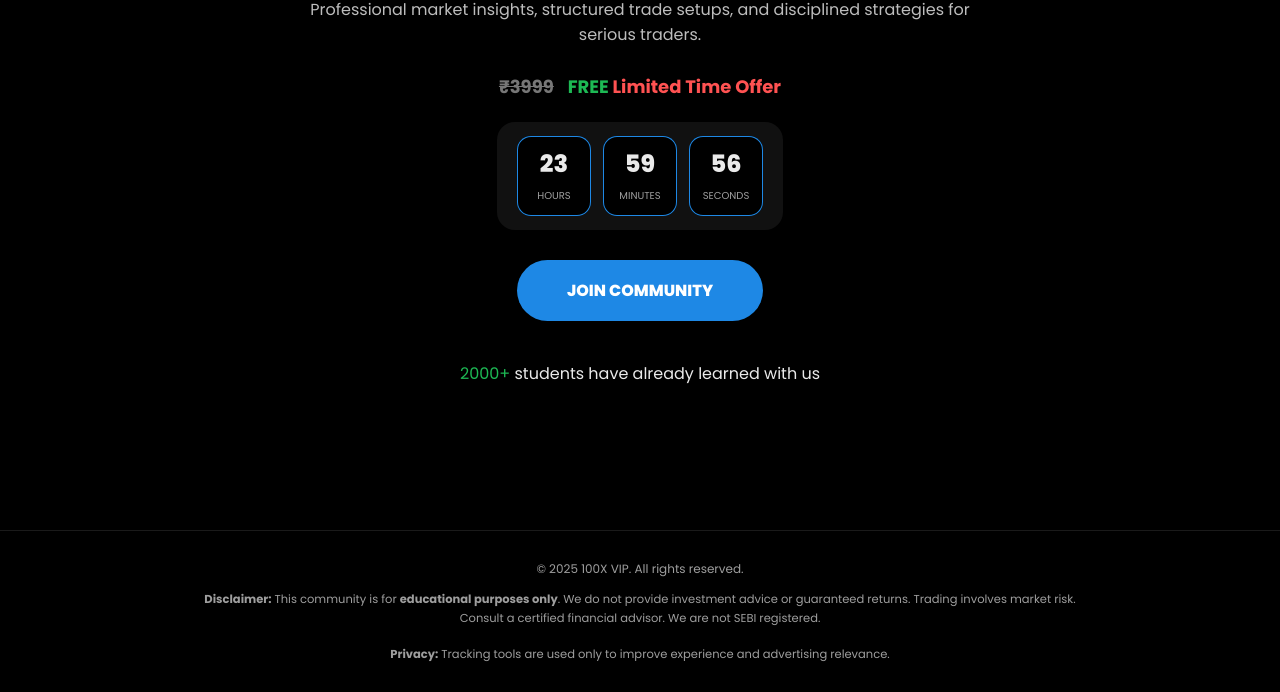
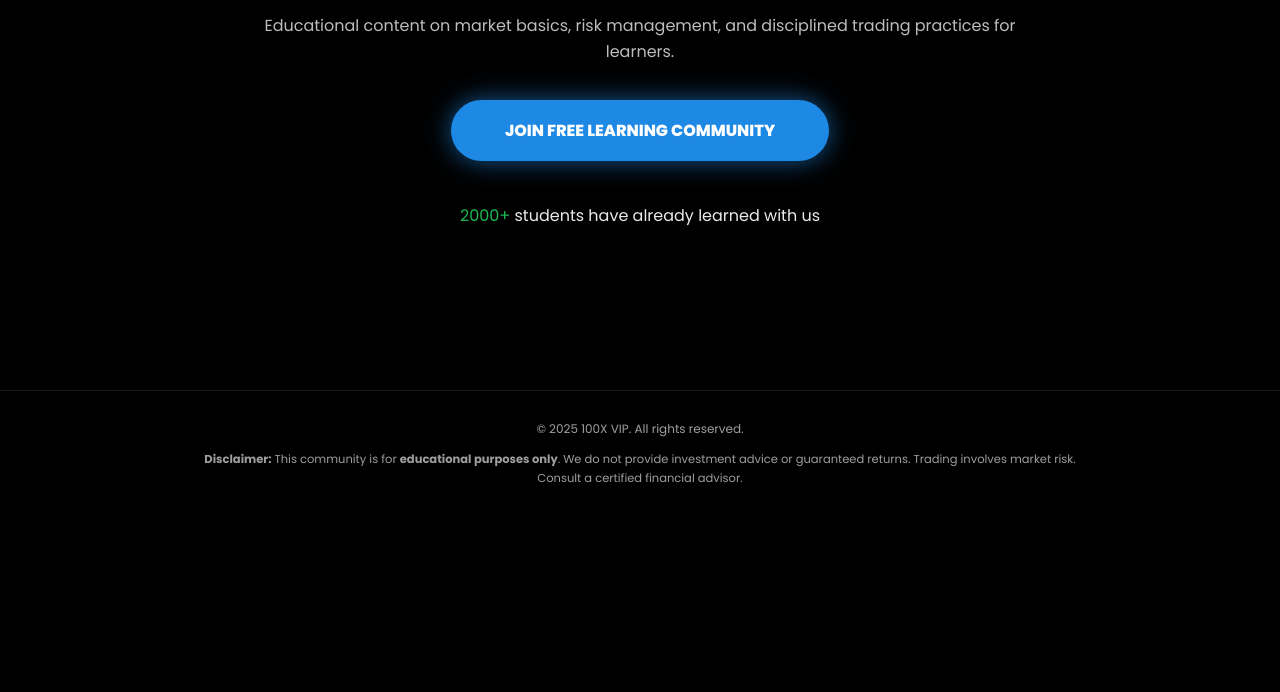
Before and after one commit to Nirupamkumar-frontenddeveloper/StockArcheryLanding, a plain HTML site: page index.html in a window 1280 px wide. Shown: the part 242-934 px from the top of the page. After the commit the page ends 800 px from the top, so only its background shows below. Drawn offline with Linux system fonts and the light colour scheme.

Commit message:
Refactor hero section layout and update content for clarity and engagement

```diff
--- a/index.html
+++ b/index.html
@@ -24,7 +24,6 @@ fbq('track', 'PageView');
 <img height="1" width="1" style="display:none"
 src="https://www.facebook.com/tr?id=3453987861418558&ev=PageView&noscript=1"/>
 </noscript>
-<!-- End Meta Pixel Code -->
 
 <style>
 *{
@@ -34,11 +33,10 @@ src="https://www.facebook.com/tr?id=3453987861418558&ev=PageView&noscript=1"/>
   font-family:'Poppins',sans-serif;
 }
 
-/* 🔴 FIX: navbar fixed hai isliye body padding-top */
 body{
   background:#000;
   color:#eaeaea;
-  padding-top:96px; /* navbar height */
+  padding-top:96px;
 }
 
 .navbar{
@@ -89,97 +87,49 @@ body{
 }
 
 .hero{
-  padding:64px 20px;
+  padding:72px 20px;
   text-align:center;
-  max-width:1200px;
+  max-width:1100px;
   margin:auto;
 }
 
-.hero h1{
-  font-size:clamp(30px,5vw,44px);
+.hero-title{
+  font-size:clamp(32px,5vw,46px);
   font-weight:800;
-  margin-bottom:14px;
-  color:#fff;
-  white-space:nowrap;
+  margin-bottom:18px;
 }
 
-.hero h1 .green{color:#1db954}
-.hero h1 .red{color:#ff5252}
+.hero-title .green{color:#1db954}
+.hero-title .red{color:#ff5252}
 
 .hero p{
   font-size:clamp(14px,2.5vw,16px);
   color:#bdbdbd;
-  max-width:720px;
-  margin:0 auto 26px;
-}
-
-.offer-text{
-  margin-top:8px;
-  font-size:18px;
-  font-weight:700;
-}
-
-.offer-text .old-price{
-  text-decoration:line-through;
-  color:#777;
-  margin-right:10px;
-}
-
-.offer-text .free{color:#1db954}
-.offer-text .limited{color:#ff5252}
-
-.countdown-wrapper{
-  margin-top:22px;
-  display:flex;
-  justify-content:center;
-}
-
-.countdown{
-  display:flex;
-  gap:12px;
-  padding:14px 20px;
-  border-radius:18px;
-  background:#111;
-}
-
-.time-box{
-  min-width:74px;
-  padding:10px;
-  border-radius:14px;
-  background:#000;
-  box-shadow:inset 0 0 0 1px #1e88e5;
-}
-
-.time-box span{
-  display:block;
-  font-size:24px;
-  font-weight:800;
-}
-
-.time-box small{
-  font-size:10px;
-  color:#9e9e9e;
+  max-width:820px;
+  margin:0 auto 36px;
+  line-height:1.6;
 }
 
 .hero-cta{
-  margin-top:30px;
   display:inline-flex;
   background:#1e88e5;
   color:#fff;
-  padding:18px 50px;
+  padding:18px 54px;
   border-radius:44px;
   font-weight:800;
+  font-size:16px;
   cursor:pointer;
+  box-shadow:0 0 26px rgba(30,136,229,.65);
 }
 
 .social-proof{
-  margin-top:40px;
+  margin-top:42px;
 }
 
 .students span{color:#1db954}
 
 footer{
-  margin-top:80px;
+  margin-top:90px;
   padding:28px 20px;
   text-align:center;
   font-size:12px;
@@ -216,28 +166,26 @@ footer{
 </nav>
 
 <section class="hero">
-  <h1><span class="green">100</span><span class="red">X</span> Trading Community</h1>
-  <p>Professional market insights, structured trade setups, and disciplined strategies for serious traders.</p>
 
-  <div class="offer-text">
-    <span class="old-price">₹3999</span>
-    <span class="free">FREE</span>
-    <span class="limited">Limited Time Offer</span>
+  <div class="hero-title">
+    <span class="green">Stock Market</span>
+    <span class="red">Learning Community</span>
   </div>
 
-  <div class="countdown-wrapper">
-    <div class="countdown">
-      <div class="time-box"><span id="hh">24</span><small>HOURS</small></div>
-      <div class="time-box"><span id="mm">00</span><small>MINUTES</small></div>
-      <div class="time-box"><span id="ss">00</span><small>SECONDS</small></div>
+  <p>
+    Educational content on market basics, risk management, and disciplined trading practices for learners.
+  </p>
+
+  <div class="hero-cta" onclick="joinCommunity()">
+    JOIN FREE LEARNING COMMUNITY
+  </div>
+
+  <div class="social-proof">
+    <div class="students">
+      <span>2000+</span> students have already learned with us
     </div>
   </div>
 
-  <div class="hero-cta" onclick="joinCommunity()">JOIN COMMUNITY</div>
-
-  <div class="social-proof">
-    <div class="students"><span>2000+</span> students have already learned with us</div>
-  </div>
 </section>
 
 <footer>
@@ -246,9 +194,6 @@ footer{
     <strong>Disclaimer:</strong> This community is for <strong>educational purposes only</strong>.
     We do not provide investment advice or guaranteed returns.
     Trading involves market risk. Consult a certified financial advisor.
-    We are not SEBI registered.
-    <br><br>
-    <strong>Privacy:</strong> Tracking tools are used only to improve experience and advertising relevance.
   </div>
 </footer>
 
@@ -260,20 +205,10 @@ function joinCommunity(){
       platform:'Telegram'
     });
   }
-  setTimeout(()=>window.open("https://t.me/stockarchery","_blank"),300);
+  setTimeout(()=>{
+    window.open("https://t.me/stockarchery","_blank");
+  },300);
 }
-
-let duration = 86400;
-let timer = localStorage.getItem("offerTimer");
-timer = (!timer || timer<=0)?duration:parseInt(timer);
-
-setInterval(()=>{
-  hh.innerText = String(Math.floor(timer/3600)).padStart(2,"0");
-  mm.innerText = String(Math.floor((timer%3600)/60)).padStart(2,"0");
-  ss.innerText = String(timer%60).padStart(2,"0");
-  timer = timer<=0?duration:timer-1;
-  localStorage.setItem("offerTimer",timer);
-},1000);
 </script>
 
 </body>
```
